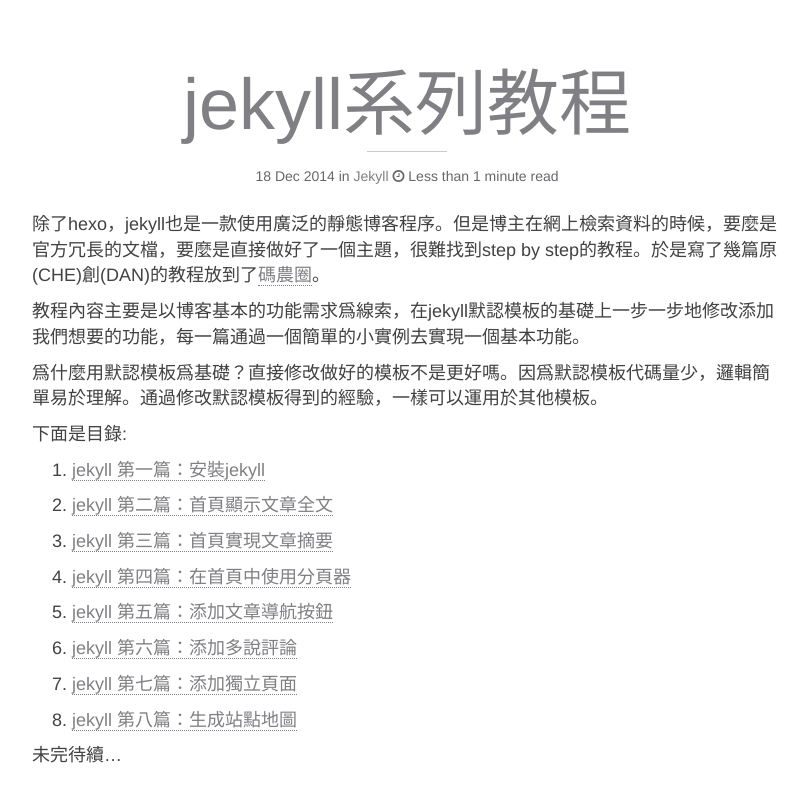
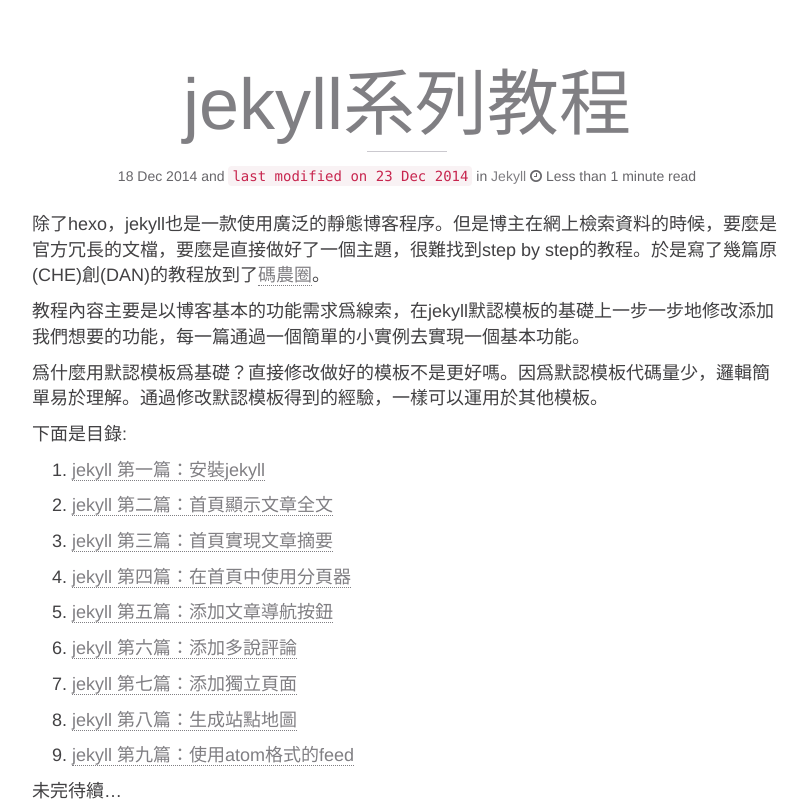
Before and after one commit to lonpo/ibrother.github.io, a Jekyll site: the page built from _posts/2014-12-18-introduce-to-jekyll.md, in a window 1280 px wide and 900 px high, scrolled down 452 px, cut to the strip 92-900 px from the top of the window. Shown: the whole strip, without its empty margins (233-1041 px from the left). Built offline with Jekyll 4.4.1, drawn with Linux system fonts in a browser that asks for light colours; nearby versions of some CDN libraries; some web fonts are replaced; comment, search, counter and statistics services are not loaded; a style sheet for code colours, icons or effects is not loaded.

Commit message:
site upddate

```diff
--- a/_posts/2014-12-18-introduce-to-jekyll.md
+++ b/_posts/2014-12-18-introduce-to-jekyll.md
@@ -3,7 +3,7 @@
 title: "jekyll系列教程"
 description:
 headline:
-modified: 2014-12-18
+modified: 2014-12-23
 category: jekyll
 tags: [blog, jekyll]
 image:
@@ -37,6 +37,8 @@
 
 8. [jekyll 第八篇：生成站點地圖][9]
 
+9. [jekyll 第九篇：使用atom格式的feed][10]
+
 未完待續...
 
 [1]: https://coderq.com
```
Also changed, not shown: other parts of _posts/2014-12-18-introduce-to-jekyll.md (+2 -0 lines).
